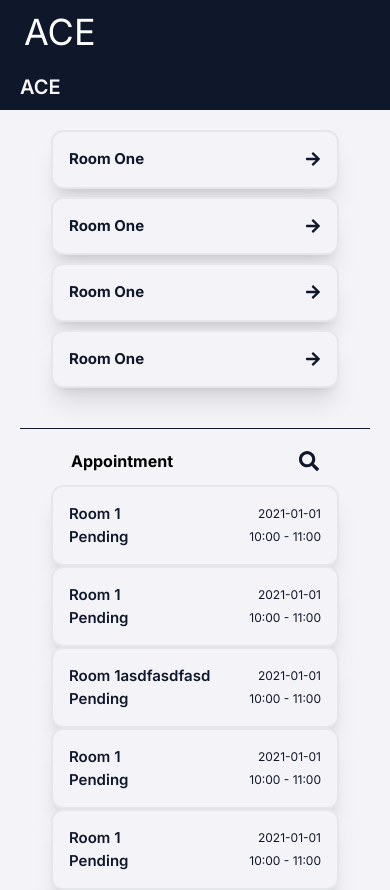
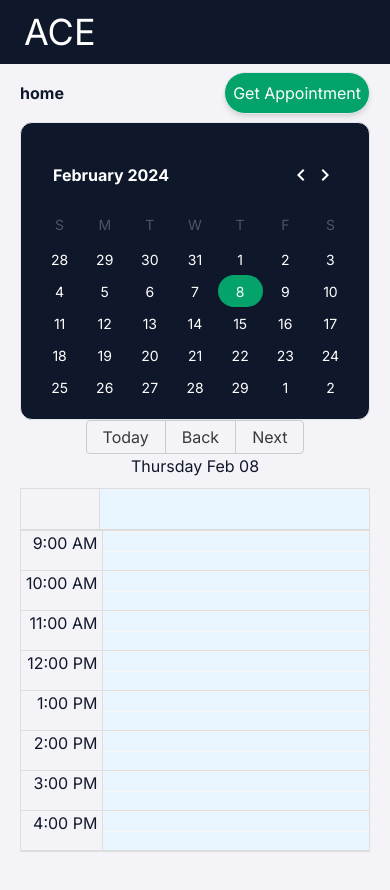
Before and after one commit to Antaraes/meeting_appointment_ui, a Next.js app: page /home in a window 390 px wide. After the commit the page ends 852 px from the top, so only its background shows below. Built offline with nearby package versions, Linux system fonts and the light colour scheme.

Commit message:
Merge: Home page and Calendar Page

```diff
--- a/src/app/home/page.tsx
+++ /dev/null
@@ -1,33 +0,0 @@
-import RoomCard from "@/components/RoomCard";
-import NavBar from "@/components/clientLayOut/NavBar";
-import HomePageTable from "@/components/home/HomePageTable";
-import React from "react";
-
-export default function Home() {
-  return (
-    <div>
-      <NavBar />
-
-      <div className=" pt-5 px-5 md:px-10">
-        <div className="grid grid-cols-1 md:grid-cols-2 lg:grid-cols-3 xl:grid-cols-4 gap-2 pb-10 border-b border-secondary">
-          <div className="m-auto">
-          <RoomCard />
-          </div>
-          <div className="m-auto">
-          <RoomCard />
-          </div>
-          <div className="m-auto">
-          <RoomCard />
-          </div>
-          <div className="m-auto">
-          <RoomCard />
-          </div>
-        </div>
-
-        <div className="mt-5 grid grid-cols-1">
-            <HomePageTable />
-        </div>
-      </div>
-    </div>
-  );
-}
--- a/src/app/page.tsx
+++ b/src/app/page.tsx
@@ -1,11 +1,30 @@
-import TimeLine from "@/components/TimeLine";
-import Image from "next/image";
-import "react-big-calendar/lib/css/react-big-calendar.css";
+import RoomCard from "@/components/RoomCard";
+import HomePageTable from "@/components/home/HomePageTable";
+import React from "react";
 
 export default function Home() {
   return (
     <div>
-      <TimeLine />
+      <div className=" pt-5 px-5 md:px-10">
+        <div className="grid grid-cols-1 md:grid-cols-2 lg:grid-cols-3 xl:grid-cols-4 gap-2 pb-10 border-b border-secondary">
+          <div className="m-auto">
+            <RoomCard />
+          </div>
+          <div className="m-auto">
+            <RoomCard />
+          </div>
+          <div className="m-auto">
+            <RoomCard />
+          </div>
+          <div className="m-auto">
+            <RoomCard />
+          </div>
+        </div>
+
+        <div className="mt-5 grid grid-cols-1">
+          <HomePageTable />
+        </div>
+      </div>
     </div>
   );
 }
--- a/src/components/clientLayOut/NavBar.tsx
+++ /dev/null
@@ -1,9 +0,0 @@
-import React from 'react'
-
-export default function NavBar() {
-  return (
-    <div className='flex justify-start items-center px-5 md:px-10 py-2 bg-secondary  m-0'>
-        <h3 className='font-semibold text-[20px] text-text-white'>ACE</h3>
-    </div>
-  )
-}
--- a/src/components/common/MobileHomeTable.tsx
+++ b/src/components/common/MobileHomeTable.tsx
@@ -3,8 +3,8 @@ import React from "react";
 export default function MobileHomeTable({ tableData }: any) {
   return (
     <>
-      {tableData.map((data:any) => (
-        <div className="card w-72" key={data.id}>
+      {tableData.map((data: any) => (
+        <div className="card w-72 my-4" key={data.id}>
           <div className="flex items-center justify-between">
             <h2 className="font-semibold text-[15px]">{data.room}</h2>
             <p className="text-[12px]">{data.date}</p>
--- a/src/components/home/HomePageTable.tsx
+++ b/src/components/home/HomePageTable.tsx
@@ -3,7 +3,7 @@ import HeaderComponent from "../common/HeaderComponent";
 import TextComponent from "../common/TextComponent";
 import TableComponent from "../common/TableComponent";
 import MobileHomeTable from "../common/MobileHomeTable";
-import { FaSearch } from 'react-icons/fa';
+import { FaSearch } from "react-icons/fa";
 
 const HomePageTable = () => {
   const headerTable = [
@@ -76,31 +76,22 @@ const HomePageTable = () => {
     <div className="mx-auto w-auto p-0">
       <div className="m-0 p-0 hidden md:block">
         <div className="flex px-10 mx-auto justify-between">
-          <HeaderComponent
-            title="Appointment"
-            className="text-black font-bold"
-          />
-          <TextComponent
-            type="text"
-            className="w-[150px] px-5 py-1"
-            placeholder="search"
-          />
+          <HeaderComponent title="Appointment" className="text-black font-bold" />
+          <TextComponent type="text" className="w-[150px] px-5 py-1" placeholder="search" />
         </div>
         <TableComponent header={headerTable} tableData={dataTable} />
       </div>
       <div className="mx-auto p-0 md:hidden">
-      <div className="flex px-5 justify-between mb-3">
-          <HeaderComponent
-            title="Appointment"
-            className="text-black font-bold"
-          />
+        <div className="flex px-5 justify-between mb-3">
+          <HeaderComponent title="Appointment" className="text-black font-bold" />
 
           <button className="bg-transparent text-center">
-          <FaSearch size={20}/>
+            <FaSearch size={20} />
           </button>
-
         </div>
-        <MobileHomeTable tableData={dataTable}/>
+        <div className="gap-4 flex flex-col">
+          <MobileHomeTable tableData={dataTable} />
+        </div>
       </div>
     </div>
   );
```
